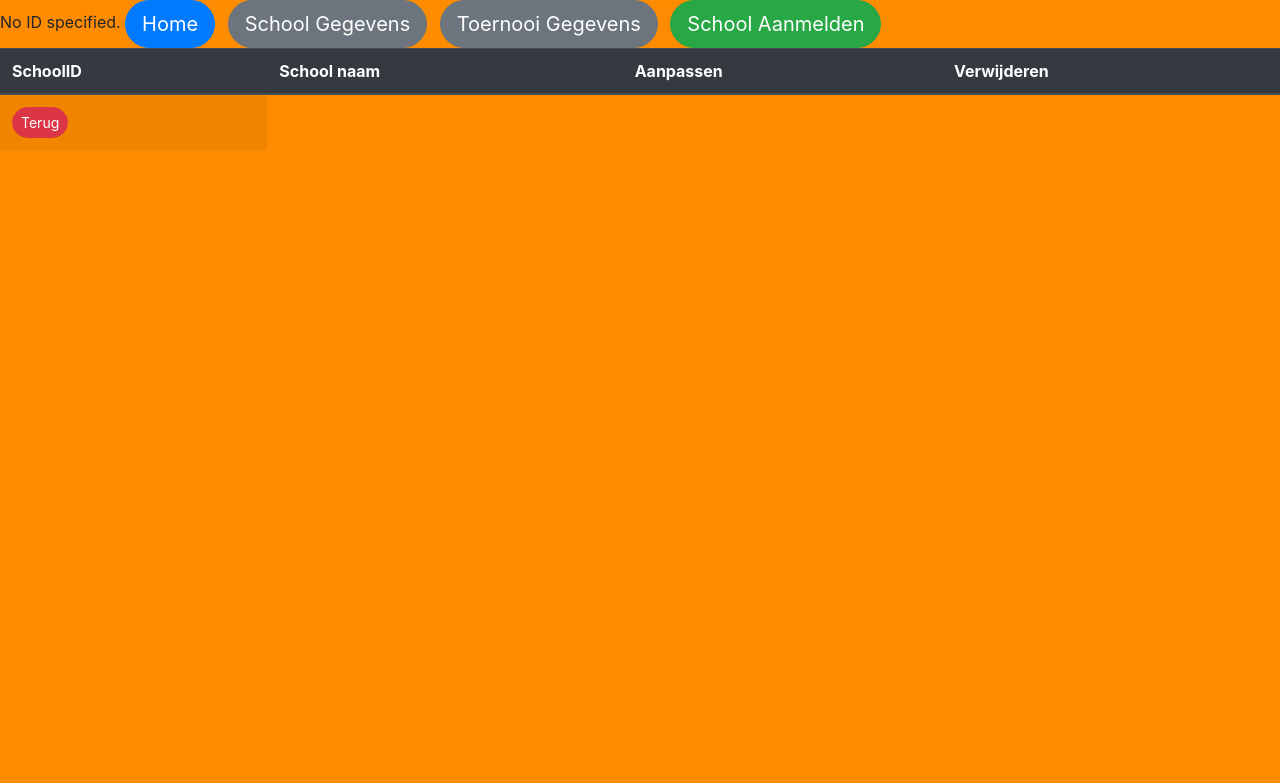
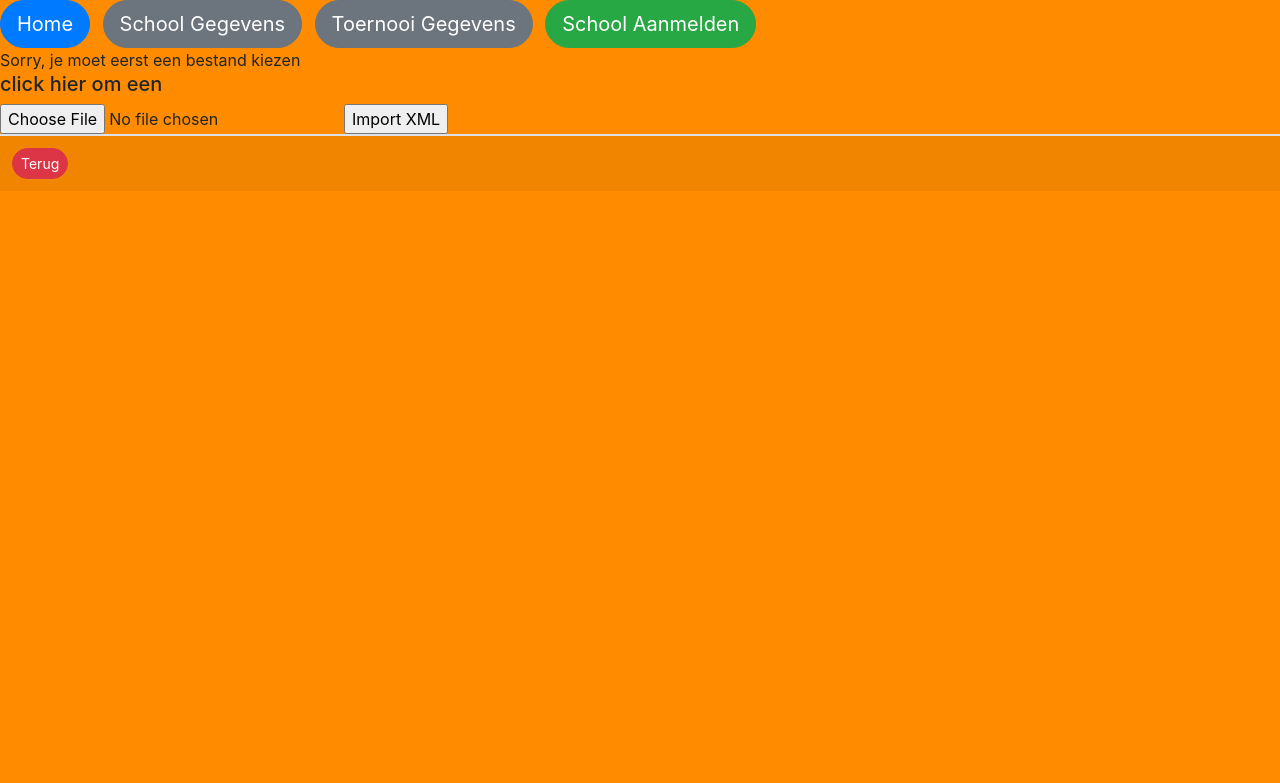
Before and after one commit to Viper10810/ditsvoorgpt, a PHP site: page /aanmelding.php in a window 1280 px wide. Shown: the top 783 px of the page. Run offline with PHP 8.4, Linux system fonts and the light colour scheme; data comes from the database, SQL or seed files in the repository; data that the repository does not hold is empty; some libraries are stand-ins or nearby versions.

Commit message:
Add files via upload

```diff
--- a/aanmelding.php
+++ b/aanmelding.php
@@ -3,8 +3,14 @@
 require_once 'database.php';
 
 
-$database = new database();
-$aanmelding = $database->getAanmelding($id);
+$database = new database("localhost", "root", "", "toernooi");
+if(isset($_GET['id'])) {
+    $id = $_GET['id'];
+    $aanmelding = $database->getAanmelding($id);
+ } else {
+    echo "";
+ }
+
 $conn = new mysqli("localhost", "root", "", "toernooi");
 
 if ($conn->connect_error) {
@@ -23,10 +29,11 @@ if (isset($_GET['id'])) {
         echo "No results found.";
     }
 } else {
-    echo "No ID specified.";
+    echo "";
 }
 
 $conn->close();
+$users = array();
 ?>
 
 <!DOCTYPE html>
@@ -42,6 +49,7 @@ $conn->close();
 
 </head>
 <body style="background-color:darkorange;">
+
                     <td class="index">
                        <a class="btn btn-primary mr-2 btn-lg rounded-pill" href="./index.php">Home</a>
                    </td>
@@ -54,17 +62,40 @@ $conn->close();
                    <td class="Create">
                         <a class="btn btn-success mr-2 btn-lg rounded-pill" href="./school/createSchool.php?id=">School Aanmelden</a>
                     </td>
+
 <main>
+
        <table class="table table-striped" id="overzicht">
            <thead class="thead-dark">
-               <tr>
-                   <th scope="col">SchoolID</th>
-                   <th scope="col">School naam</th>
-                   <th scope="col">Aanpassen</th>
-                   <th scope="col">Verwijderen</th>
-               </tr>
-           </thead>
-           <tbody></tbody>
+
+           <?php
+                    if(isset($_FILES['file'])) {
+                        // code to process the uploaded file
+                    } else {
+                        echo "Sorry, je moet eerst een bestand kiezen";
+                    }
+                    ?>
+                    <html>
+                        <h5>click hier om een </h5>
+                    </html>
+
+            <?php
+
+            if ($_SERVER['REQUEST_METHOD'] === 'POST' && isset($_FILES['xml_file']))
+            {
+
+                $xml = simplexml_load_file($_FILES['xml_file']['tmp_name']);
+                // Extract necessary information from XML file and insert into MySQL database
+            }
+
+            ?>
+
+            <form method="post" enctype="multipart/form-data">
+                <input type="file" name="xml_file">
+                <input type="submit" value="Import XML">
+            </form>
+
+<tbody></tbody>
            <?php foreach ($users as $user): ?>
                <tr>
                    <td><?php echo $user['schoolID'];?></td>
```
